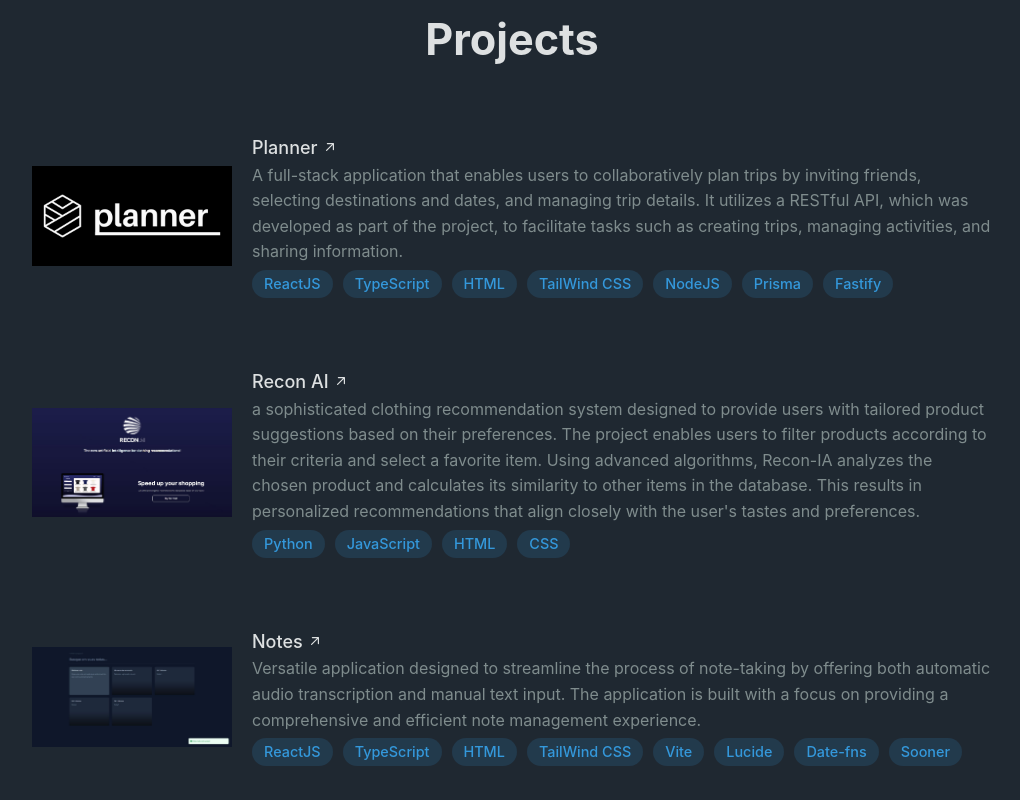
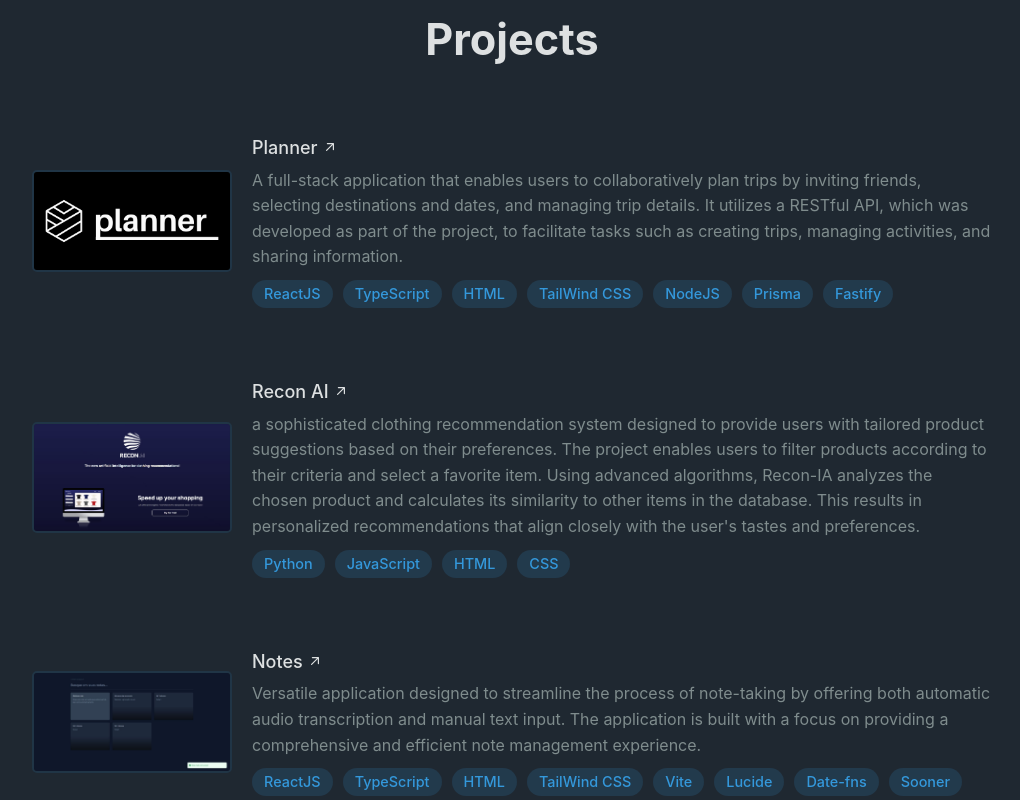
Before and after one commit to brenocrepaldi/portfolio, a React (Vite) app: page / in a window 1280 px wide. Shown: the part 2100-2900 px from the top of the page, without its empty margins (128-1148 px from the left). Built offline with nearby package versions, Linux system fonts and the light colour scheme.

Commit message:
Refactors project section - style

```diff
--- a/src/components/projects/project-list/project-item/ProjectItem.css
+++ b/src/components/projects/project-list/project-item/ProjectItem.css
@@ -16,11 +16,27 @@
 .project-image {
 	width: 200px;
 	height: auto;
+	border: 2px solid #297fb927;
+	border-radius: 5px;
+}
+
+.project-item:hover .project-image {
+	border: 2px solid #1e567b9c;
+}
+
+.project-details {
+	display: flex;
+	flex-direction: column;
+	gap: 5px;
 }
 
 .project-name {
 	font-size: 18px;
 	font-weight: 500;
+}
+
+.project-item:hover .project-name {
+	color: var(--secondary-color);
 }
 
 .project-description {
--- a/src/components/projects/project-list/project-item/ProjectItem.tsx
+++ b/src/components/projects/project-list/project-item/ProjectItem.tsx
@@ -21,7 +21,7 @@ export function ProjectItem({
 		<a href={url} target="_blank">
 			<li className="project-item" key={index}>
 				<img src={src} alt="Image Project" className="project-image" />
-				<div>
+				<div className="project-details">
 					<h3 className="project-name">
 						{name}
 						<svg
```
